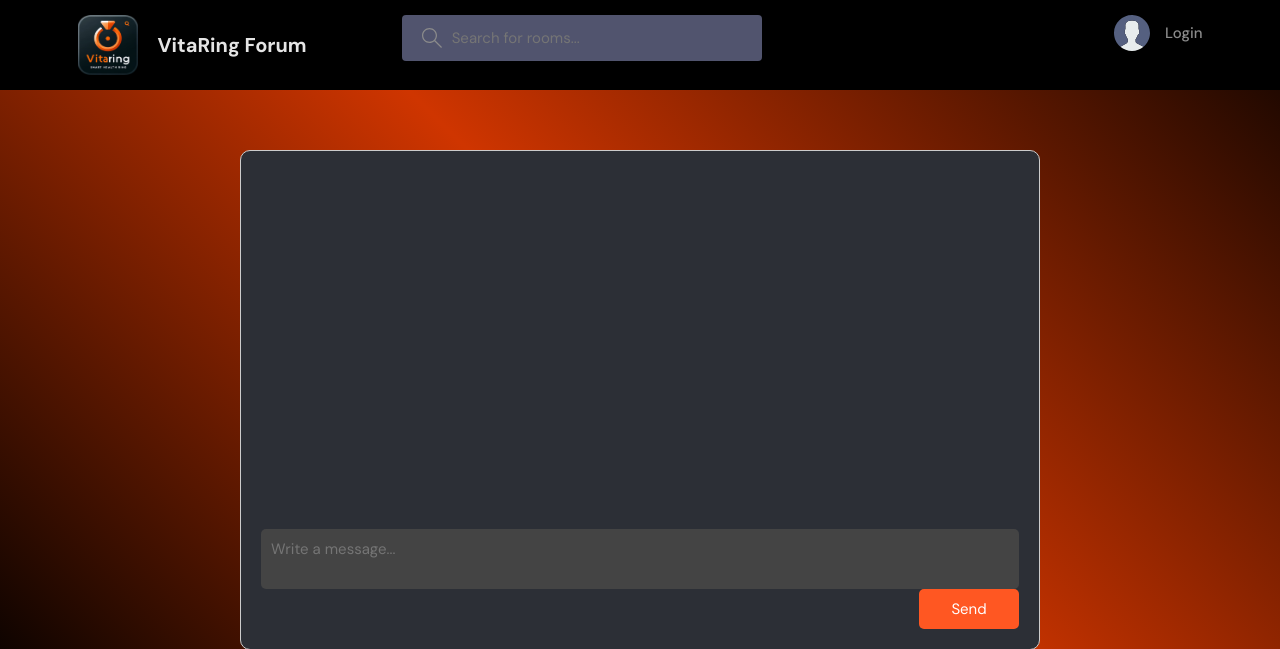
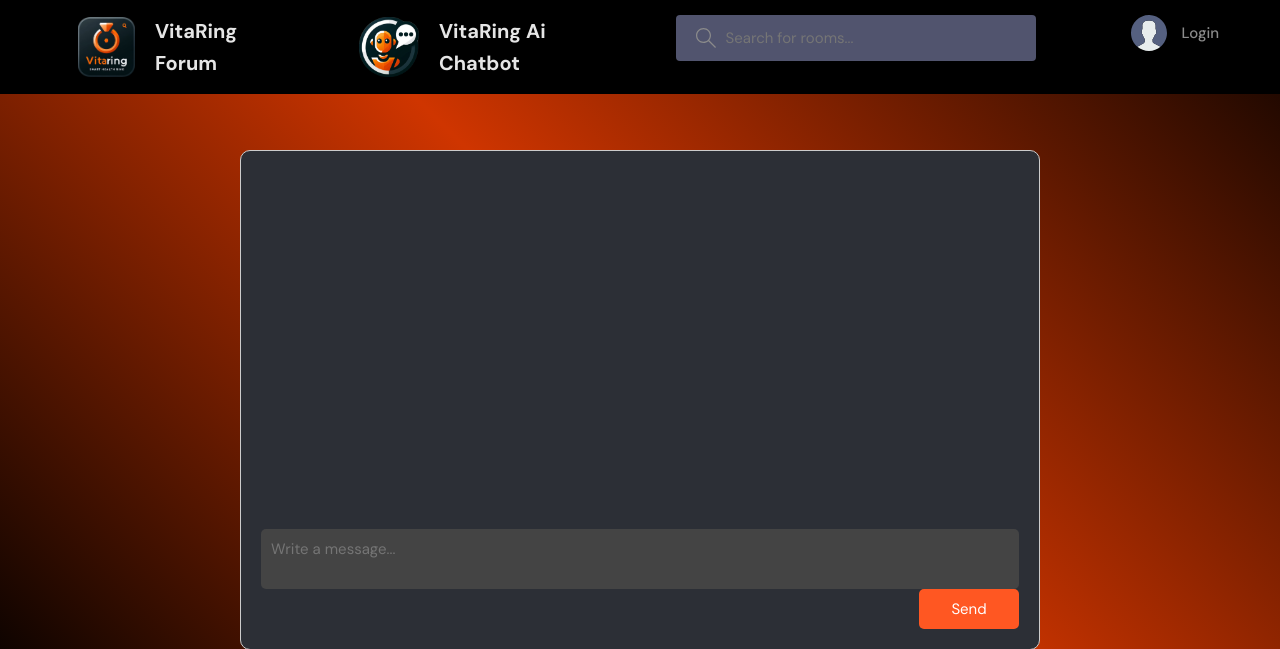
Before and after one commit to Mikku0/VitaRing_project, a Django app: page /chatbot/ in a window 1280 px wide. Shown: the top 649 px of the page. Run offline with Django 5.2, Linux system fonts and the light colour scheme; parts of the project's set-up code (start-up, migrations or seed data) failed here and were passed over.

Commit message:
updated navbar

```diff
--- a/templates/main.html
+++ b/templates/main.html
@@ -7,7 +7,7 @@
     <meta name="viewport" content="width=device-width, initial-scale=1.0"/>
     <link rel="icon" sizes="32x32" href="{% static 'img/favicon-32x32.ico' %}"/>
     <link rel="stylesheet" href="{% static 'styles/style.css' %}"/>
-    <title>Gamecat - a global forum about gaming!</title>
+    <title>VitaRing Official Webpage</title>
 </head>
 
 <body>
--- a/templates/navbar.html
+++ b/templates/navbar.html
@@ -4,6 +4,10 @@
         <a href="{% url 'home' %}" class="header__logo">
             <img src="{% static 'img/vitaring-logo.png' %}"/>
             <h1>VitaRing Forum</h1>
+        </a>
+        <a href="{% url 'chatbot_response' %}" class="header__logo">
+            <img src="{% static 'img/chatbot-logo.png' %}"/>
+            <h1>VitaRing Ai Chatbot</h1>
         </a>
         <form class="header__search" method="GET" action="{% url 'home' %}">
             <label>
```
Also changed, not shown: static/img/chatbot-logo.png (added).
